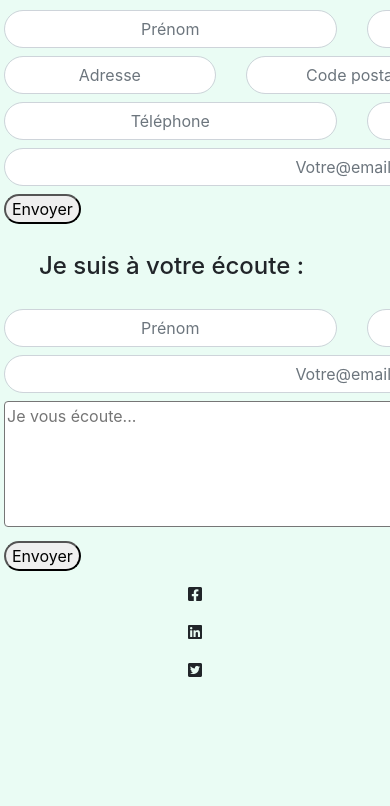
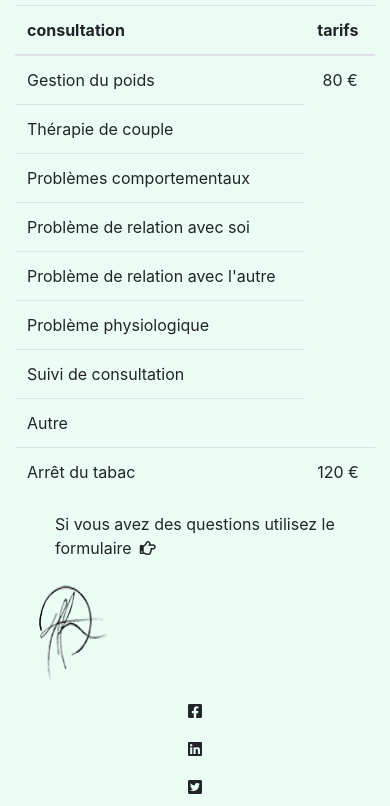
Before and after one commit to alphaMarDiallo/prehypno, a PHP site: page /rdv.php in a window 390 px wide; the page is wider, and only the part inside the window is pictured. Shown: the part 962-1768 px from the top of that part. Before the commit the page ends 1639 px from the top of that part, so only its background shows below. Run offline with PHP 8.4, Linux system fonts and the light colour scheme; some libraries are stand-ins or nearby versions.

Commit message:
page RDV responsive
intégration de la page avec disposition selon les écrans

```diff
--- a/rdv.php
+++ b/rdv.php
@@ -1,37 +1,12 @@
+<?php require_once 'inc/header.inc.php' ?>
 
-<?php require_once 'inc/header.inc.php'?>
-
-
-<div class="row">
-    <!--Colonne de gauche-->
-    <div class="col-md-4 mt-5">
-        <h6>Anne-Cécile ROUGIER</h6>
-        <p>23 rue de la folie Méricourt</p>
-        <p>75011</p>
-        <iframe src="https://www.google.com/maps/embed?pb=!1m18!1m12!1m3!1d2624.7704676860394!2d2.3711157156745233!3d48.86258717928785!2m3!1f0!2f0!3f0!3m2!1i1024!2i768!4f13.1!3m3!1m2!1s0x47e66dfb861f8079%3A0x3d12cedc238537f8!2s23+Rue+de+la+Folie+M%C3%A9ricourt%2C+75011+Paris!5e0!3m2!1sfr!2sfr!4v1561459143499!5m2!1sfr!2sfr" width="250" height="150" frameborder="0" style="border:0" allowfullscreen></iframe>
-        <ul>
-            <li><i class="fas fa-arrow-circle-right m-1"></i>Gestion du poids (80 €)</li>
-            <li><i class="fas fa-arrow-circle-right m-1"></i>Arrêt du tabac ( 120 €)</li>
-            <li><i class="fas fa-arrow-circle-right m-1"></i>Thérapie de couple (80 €)</li>
-            <li><i class="fas fa-arrow-circle-right m-1"></i>Problèmes comportementaux (80 €)</li>
-            <li><i class="fas fa-arrow-circle-right m-1"></i>Problème de relation avec soi (80 €)</li>
-            <li><i class="fas fa-arrow-circle-right m-1"></i>Problème de relation avec l'autre (80 €)</li>
-            <li><i class="fas fa-arrow-circle-right m-1"></i>Problème physiologique (80 €)</li>
-            <li><i class="fas fa-arrow-circle-right m-1"></i>Autre (80 €)</li>
-            <li><i class="fas fa-arrow-circle-right m-1"></i>Suivi de consultation (80 €)</li>
-        </ul>
-        <ul>
-            <li <span>Si vous avez des questions utilisez le formulaire</span><i class="far fa-hand-point-right ml-2"></i></i></li>
-        </ul>
-        <img src="img/logoFavIconAlpha.png" alt="logo" class="col-md-12 m-2" style="height:100px;width:100px">
-    </div>
-    <!--formulaire de prise de RDV-->
-    <div class="col-md-7 mt-5">
+<div class="col-md-8 col-sm-12 col-12 order-md-5">
     <h4 class="col m-4">prenez un rendez-vous :</h4>
-        <form>
+    <form class="col m-4">
         <div class="row">
             <div class="col">
-                    <input type="text" name="firstName" class="form-control text-center rounded-pill m-1" placeholder="Prénom">
+                <input type="text" name="firstName" class="form-control text-center rounded-pill m-1"
+                    placeholder="Prénom">
             </div>
             <div class="col">
                 <input type="text" name="lastName" class="form-control  text-center rounded-pill m-1" placeholder="Nom">
@@ -39,13 +14,15 @@
         </div>
         <div class="row">
             <div class="col">
-                    <input type="text" name="adress" class="form-control  text-center rounded-pill m-1" placeholder="Adresse">
+                <input type="text" name="adress" class="form-control  text-center rounded-pill m-1"
+                    placeholder="Adresse">
             </div>
             <div class="col">
-                    <input type="text" name="zipCode" class="form-control  text-center rounded-pill m-1" placeholder="Code postal">
+                <input type="text" name="zipCode" class="form-control  text-center rounded-pill m-1"
+                    placeholder="Code postal">
             </div>
             <div class="col">
-                    <select id="inputState"name="country"  class="form-control  text-center rounded-pill m-1">
+                <select id="inputState" name="country" class="form-control  text-center rounded-pill m-1">
                     <option selected>Pays...</option>
                     <option value="fr">France</option>
                     <option value="be">Belgique</option>
@@ -54,44 +31,123 @@
         </div>
         <div class="row">
             <div class="col">
-                    <input type="text" name="phone" class="form-control  text-center rounded-pill m-1" placeholder="Téléphone">
+                <input type="text" name="phone" class="form-control text-center rounded-pill m-1"
+                    placeholder="Téléphone">
             </div>
             <div class="col">
-                    <input type="text" name="birthDate" class="form-control  text-center rounded-pill m-1" placeholder="date de naissance">
+                <input type="text" name="birthDate" class="form-control text-center rounded-pill m-1"
+                    placeholder="date de naissance">
             </div>
         </div>
         <div class="row">
             <div class="col">
-                    <input type="text" name="email" class="form-control  text-center rounded-pill m-1" placeholder="Votre@email.fr">
+                <input type="text" name="email" class="form-control text-center rounded-pill m-1"
+                    placeholder="Votre@email.fr">
             </div>
         </div>
-            <input type="submit" class="text-center rounded-pill m-1" value="Envoyer">
-        </form> <!--FIN form RDV-->
-
+        <input type="submit" class="text-center btn-block btn-success rounded-pill m-1" value="Envoyer">
+    </form>
+    <!--FIN form RDV-->
     <!--formulaire pour question-->
     <h4 class="col m-4">Je suis à votre écoute :</h4>
-        <form>
+    <form class="col m-4">
         <div class="row">
             <div class="col">
-                    <input type="text" name="faqFirstName" class="form-control text-center rounded-pill m-1" placeholder="Prénom">
+                <input type="text" name="faqFirstName" class="form-control text-center rounded-pill m-1"
+                    placeholder="Prénom">
             </div>
             <div class="col">
-                    <input type="text" name="faqLastName" class="form-control  text-center rounded-pill m-1" placeholder="Nom">
+                <input type="text" name="faqLastName" class="form-control  text-center rounded-pill m-1"
+                    placeholder="Nom">
             </div>
         </div>
 
         <div class="row">
             <div class="col">
-                    <input type="text" name="faqEmail" class="form-control  text-center rounded-pill m-1" placeholder="Votre@email.fr">
+                <input type="text" name="faqEmail" class="form-control  text-center rounded-pill m-1"
+                    placeholder="Votre@email.fr">
             </div>
         </div>
-            <textarea name="faqMessage"  cols="65" rows="5" class="rounded m-1" placeholder="Je vous écoute..."></textarea>
-            <input type="submit" class="text-center rounded-pill m-1" value="Envoyer" >
+        <textarea name="faqMessage" class="form-control" id="exampleFormControlTextarea1" rows="3"></textarea>
+        <input type="submit" class="text-center btn-block btn-success rounded-pill m-1" value="Envoyer">
 
-        </form><!--FIN formulaire pour question-->
+    </form>
+    <!--FIN formulaire pour question-->
+
+</div>
+<!--Colonne de gauche-->
+<div class="col-md-4 col-sm-12 col-12  order-md-1">
+    <h6>Anne-Cécile ROUGIER</h6>
+    <span class="mb-5">23 rue de la folie Méricourt-75011 Paris</span>
+    <iframe
+        src="https://www.google.com/maps/embed?pb=!1m18!1m12!1m3!1d2624.7704676860394!2d2.3711157156745233!3d48.86258717928785!2m3!1f0!2f0!3f0!3m2!1i1024!2i768!4f13.1!3m3!1m2!1s0x47e66dfb861f8079%3A0x3d12cedc238537f8!2s23+Rue+de+la+Folie+M%C3%A9ricourt%2C+75011+Paris!5e0!3m2!1sfr!2sfr!4v1561459143499!5m2!1sfr!2sfr"
+        width="250" height="150" frameborder="0" style="border:0" allowfullscreen class="mt-2"></iframe>
+    <table class="table">
+        <thead>
+            <tr>
+                <th scope="col">consultation</th>
+                <th scope="col">tarifs</th>
+            </tr>
+        </thead>
+        <tbody>
+            <tr>
+                <td> Gestion du poids</td>
+                <td rowspan=8 class="text-center">80 €</td>
+            </tr>
+            <tr>
+                <td>Thérapie de couple</td>
+            </tr>
+            <tr>
+                <td>Problèmes comportementaux</td>
+            </tr>
+            <tr>
+                <td>Problème de relation avec soi</td>
+            </tr>
+            <tr>
+                <td>Problème de relation avec l'autre</td>
+            </tr>
+            <tr>
+                <td>Problème physiologique</td>
+            </tr>
+            <tr>
+                <td>Suivi de consultation</td>
+            </tr>
+            <tr>
+                <td>Autre</td>
+
+            </tr>
+            <tr>
+                <td>Arrêt du tabac</td>
+                <td> 120 €</td>
+            </tr>
+        </tbody>
+    </table>
+    <!-- <ul class="m-2">
+
+
+        <span class="fas fa-arrow-circle-right m-1"></span> (80 €)
+        <span class="fas fa-arrow-circle-right m-1"></span> (80 €)
+        class="fas fa-arrow-circle-right m-1"></span> (80 €)
+        <span class="fas fa-arrow-circle-right m-1"></span>Problème de relation avec l'autre (80 €)</li>
+        <span class="fas fa-arrow-circle-right m-1"></span> (80 €)
+        <span class="fas fa-arrow-circle-right m-1"></span> (80 €)
+        <span class="fas fa-arrow-circle-right m-1"></span> (80 €)
+    </ul> -->
+    <ul>
+        <li><span>Si vous avez des questions utilisez le formulaire</span><i
+                class="far fa-hand-point-right ml-2"></i></i></li>
+    </ul>
+    <img src="img/logoFavIconAlpha.png" alt="logo" class="col-md-4 m-2" style="height:100px;width:100px">
 </div>
 
-</div> <!--FIN .row-->
+</div>
+
+
+
+
+
+
+<!--FIN .row-->
 
 
 
@@ -101,4 +157,4 @@
 
 
 
-<?php require_once 'inc/footer.inc.php'?>
+<?php require_once 'inc/footer.inc.php' ?>
```
Lines whose indentation alone changed are shown as unchanged.
